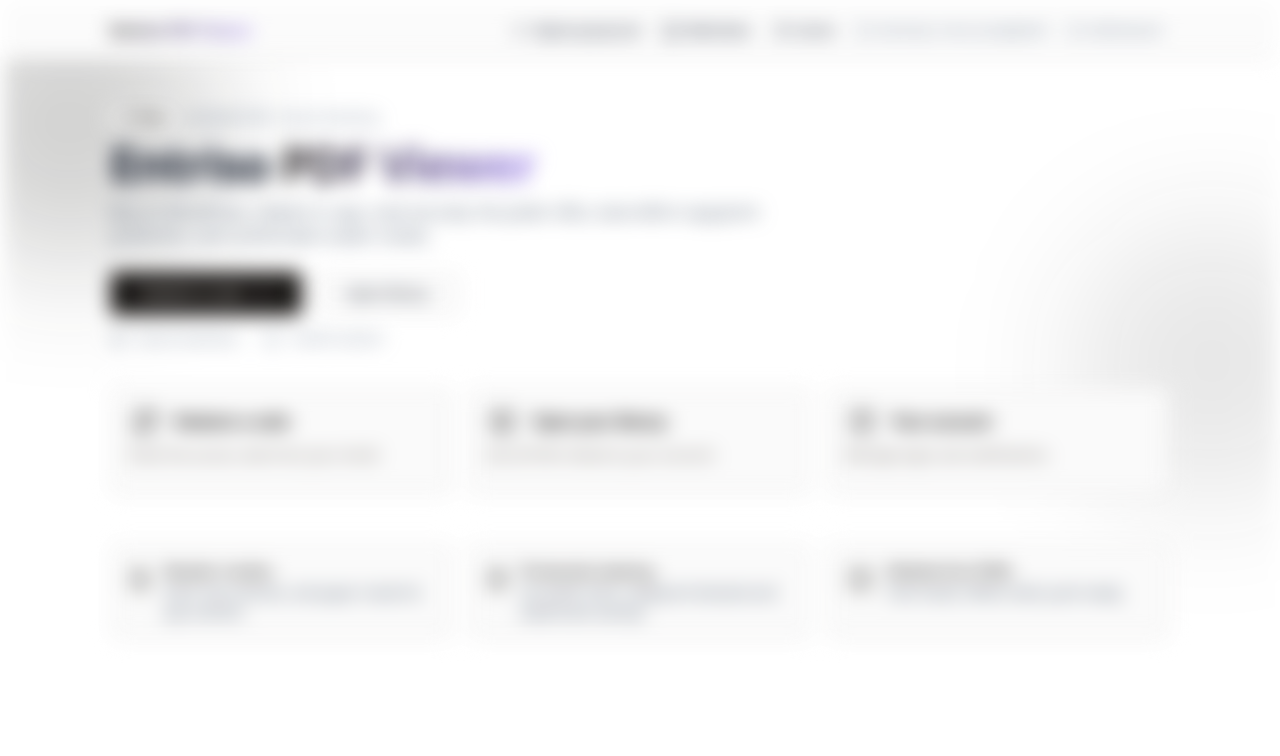
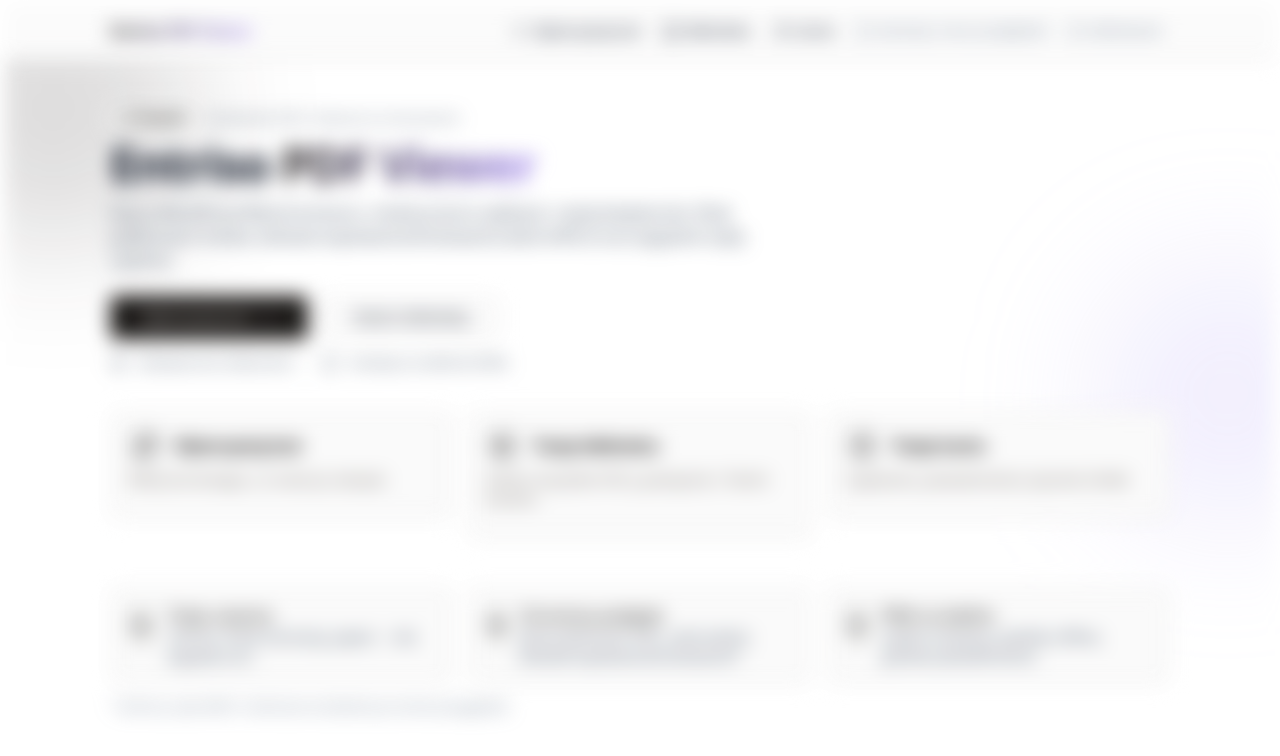
Before and after one commit to MatBRepo/pdf-viewer, a Next.js app: page / in a window 1280 px wide. Shown: the top 756 px of the page. Built offline with nearby package versions, Linux system fonts and the light colour scheme.

Commit message:
New interface v-4

```diff
--- a/app/page.tsx
+++ b/app/page.tsx
@@ -1,107 +1,240 @@
 "use client";
 
 import Link from "next/link";
+import { useReducedMotion } from "framer-motion";
 import { motion } from "framer-motion";
-import { Card, CardHeader, CardTitle, CardDescription, CardContent } from "@/components/ui/card";
+import {
+  Card,
+  CardHeader,
+  CardTitle,
+  CardDescription,
+  CardContent,
+} from "@/components/ui/card";
 import { Button } from "@/components/ui/button";
 import { Badge } from "@/components/ui/badge";
-import { KeyRound, Library, UserRound, ShieldCheck, Smartphone, Moon, Sun, FileText, ChevronRight, Sparkles } from "lucide-react";
+import {
+  KeyRound,
+  Library,
+  UserRound,
+  ShieldCheck,
+  Smartphone,
+  Moon,
+  Sun,
+  FileText,
+  ChevronRight,
+  Sparkles,
+} from "lucide-react";
+import type { ComponentType } from "react";
 
 export default function Home() {
+  const prefersReduced = useReducedMotion();
+
+  const fadeUp = (delay = 0) => ({
+    initial: { opacity: 0, y: prefersReduced ? 0 : 12 },
+    animate: { opacity: 1, y: 0, transition: { duration: 0.6, delay } },
+  });
+
+  const listStagger = {
+    initial: {},
+    animate: {
+      transition: {
+        staggerChildren: prefersReduced ? 0 : 0.06,
+        delayChildren: 0.05,
+      },
+    },
+  };
+
+  const item = {
+    initial: { opacity: 0, y: prefersReduced ? 0 : 10, scale: 0.99 },
+    animate: {
+      opacity: 1,
+      y: 0,
+      scale: 1,
+      transition: { duration: 0.45, ease: "easeOut" },
+    },
+  };
+
   return (
     <main className="relative overflow-hidden">
-      {/* Decorative gradient blobs */}
+      {/* Dekoracyjne plamy (ciemny/jaśniejszy tryb) */}
       <div aria-hidden className="pointer-events-none absolute inset-0 -z-10">
-        <div className="absolute -top-20 -left-20 h-72 w-72 rounded-full bg-primary/20 blur-3xl" />
-        <div className="absolute top-40 -right-20 h-72 w-72 rounded-full bg-primary/10 blur-3xl" />
+        <div className="absolute -top-24 -left-24 h-72 w-72 rounded-full bg-primary/15 blur-3xl dark:bg-primary/25" />
+        <div className="absolute top-48 -right-24 h-72 w-72 rounded-full bg-violet-300/20 blur-3xl dark:bg-violet-400/20" />
       </div>
 
-      <section className="container py-12">
-        <motion.div initial={{ opacity: 0, y: 12 }} animate={{ opacity: 1, y: 0 }} transition={{ duration: 0.6 }}>
-          <div className="flex items-center gap-2 text-xs text-slate-500 dark:text-slate-400">
+      <section className="container py-10 md:py-12">
+        {/* Pasek „Nowość” + hero */}
+        <motion.div {...fadeUp(0)}>
+          <div className="flex flex-wrap items-center gap-2 text-xs text-slate-600 dark:text-slate-400">
             <Badge variant="secondary" className="gap-1">
-              <Sparkles className="h-3.5 w-3.5" /> New
+              <Sparkles className="h-3.5 w-3.5" /> Nowość
             </Badge>
-            <span>Installable PWA · Secure streaming</span>
+            <span className="opacity-80">Instalowalna PWA • Bezpieczne streamowanie</span>
           </div>
 
-          <h1 className="mt-3 text-4xl md:text-5xl font-semibold tracking-tight">
-            Entriso <span className="bg-gradient-to-r from-primary to-violet-400 bg-clip-text text-transparent">PDF Viewer</span>
+          <h1 className="mt-3 text-4xl font-semibold tracking-tight md:text-5xl">
+            Entriso{" "}
+            <span className="bg-gradient-to-r from-primary to-violet-400 bg-clip-text text-transparent">
+              PDF Viewer
+            </span>
           </h1>
-          <p className="text-slate-600 dark:text-slate-300 mt-3 max-w-2xl">
-            Buy on WordPress, redeem in app, read securely. No public URLs, best‑effort copy/print protection, and comfortable reader modes.
+          <p className="mt-3 max-w-2xl text-slate-700 dark:text-slate-300">
+            Kup w WordPress/WooCommerce, zrealizuj kod w aplikacji i czytaj bezpiecznie.
+            Brak publicznych linków, blokada kopiowania/drukowania (best-effort) oraz wygodne tryby czytania.
           </p>
 
           <div className="mt-6 flex flex-wrap gap-3">
             <Button asChild size="lg" className="group">
-              <Link href="/redeem">
-                Redeem a code
+              <Link href="/redeem" aria-label="Przejdź do wykorzystania kodu">
+                Wykorzystaj kod
                 <ChevronRight className="ml-1 h-4 w-4 transition-transform group-hover:translate-x-0.5" />
               </Link>
             </Button>
             <Button asChild size="lg" variant="outline">
-              <Link href="/library">Open library</Link>
+              <Link href="/library" aria-label="Otwórz bibliotekę">
+                Otwórz bibliotekę
+              </Link>
             </Button>
           </div>
 
-          <div className="mt-4 flex items-center gap-3 text-xs text-slate-500">
-            <ShieldCheck className="h-4 w-4" /> Secure streaming
+          <div className="mt-4 flex flex-wrap items-center gap-3 text-xs text-slate-600 dark:text-slate-400">
+            <ShieldCheck className="h-4 w-4" /> Zabezpieczone odtwarzanie
             <span className="opacity-50">•</span>
-            <Smartphone className="h-4 w-4" /> Install on phone
+            <Smartphone className="h-4 w-4" /> Instalacja na telefonie (PWA)
           </div>
         </motion.div>
 
-        {/* Primary actions */}
-        <div className="mt-10 grid grid-cols-1 sm:grid-cols-3 gap-4">
-          <FeatureCard href="/redeem" Icon={KeyRound} title="Redeem a code" description="Paste the access code from your email." />
-          <FeatureCard href="/library" Icon={Library} title="Open your library" description="See all PDFs linked to your account." />
-          <FeatureCard href="/account" Icon={UserRound} title="Your account" description="Manage login and notifications." />
-        </div>
+        {/* Karty główne */}
+        <motion.div
+          className="mt-10 grid grid-cols-1 gap-4 sm:grid-cols-2 lg:grid-cols-3"
+          variants={listStagger}
+          initial="initial"
+          animate="animate"
+        >
+          <motion.div variants={item}>
+            <FeatureCard
+              href="/redeem"
+              Icon={KeyRound}
+              title="Wykorzystaj kod"
+              description="Wklej kod dostępu z e-maila po zakupie."
+            />
+          </motion.div>
+          <motion.div variants={item}>
+            <FeatureCard
+              href="/library"
+              Icon={Library}
+              title="Twoja biblioteka"
+              description="Zobacz wszystkie PDF-y powiązane z Twoim kontem."
+            />
+          </motion.div>
+          <motion.div variants={item}>
+            <FeatureCard
+              href="/account"
+              Icon={UserRound}
+              title="Twoje konto"
+              description="Logowanie, powiadomienia, łączenie źródeł."
+            />
+          </motion.div>
+        </motion.div>
 
-        {/* Highlights */}
-        <motion.div initial={{ opacity: 0, y: 10 }} animate={{ opacity: 1, y: 0 }} transition={{ delay: 0.1, duration: 0.5 }} className="mt-12 grid grid-cols-1 md:grid-cols-3 gap-4">
-          <SmallCard icon={<Moon className="h-4 w-4" />} title="Reader modes" description="Dark, low‑contrast, and paper mode for eye comfort." />
-          <SmallCard icon={<ShieldCheck className="h-4 w-4" />} title="Protected viewing" description="No public URLs; copy/print blocked and watermark overlay." />
-          <SmallCard icon={<Smartphone className="h-4 w-4" />} title="Mobile‑first PWA" description="Fast install, offline shell, push‑ready." />
+        {/* Wyróżnienia / cechy */}
+        <motion.div
+          className="mt-12 grid grid-cols-1 gap-4 md:grid-cols-3"
+          variants={listStagger}
+          initial="initial"
+          animate="animate"
+        >
+          <motion.div variants={item}>
+            <SmallCard
+              icon={<Moon className="h-4 w-4" />}
+              title="Tryby czytania"
+              description="Ciemny, niskie kontrasty, papier — dla wygody oczu."
+            />
+          </motion.div>
+          <motion.div variants={item}>
+            <SmallCard
+              icon={<ShieldCheck className="h-4 w-4" />}
+              title="Chroniony podgląd"
+              description="Brak publicznych URL, znaki wodne, blokada kopiowania/drukowania*."
+            />
+          </motion.div>
+          <motion.div variants={item}>
+            <SmallCard
+              icon={<Smartphone className="h-4 w-4" />}
+              title="PWA na telefon"
+              description="Szybka instalacja, powłoka offline, gotowe powiadomienia."
+            />
+          </motion.div>
         </motion.div>
+
+        <p className="mt-4 text-xs text-slate-500">
+          * Ochrona „best-effort”: techniczne utrudnienia po stronie przeglądarki.
+        </p>
       </section>
     </main>
   );
 }
 
-function FeatureCard({ href, Icon, title, description }: { href: string; Icon: any; title: string; description: string; }) {
+type IconComp = ComponentType<{ className?: string }>;
+
+function FeatureCard({
+  href,
+  Icon,
+  title,
+  description,
+}: {
+  href: string;
+  Icon: IconComp;
+  title: string;
+  description: string;
+}) {
   return (
-    <Card className="group relative overflow-hidden transition-all hover:shadow-lg">
-      <Link href={href} className="block p-4">
+    <Card className="group relative overflow-hidden transition-all hover:shadow-lg dark:hover:shadow-black/30">
+      <Link href={href} className="block p-4 focus:outline-none focus-visible:ring-2 focus-visible:ring-primary/60 rounded-2xl">
         <CardHeader className="p-0">
           <div className="flex items-center gap-3">
-            <span className="rounded-xl p-2 bg-primary/10 transition-colors group-hover:bg-primary/15">
-              <Icon className="h-5 w-5 text-primary" />
+            <span className="rounded-xl bg-primary/10 p-2 text-primary transition-colors group-hover:bg-primary/15">
+              <Icon className="h-5 w-5" />
             </span>
-            <CardTitle className="text-base flex items-center gap-1">
+            <CardTitle className="flex items-center gap-1 text-base">
               {title}
-              <ChevronRight className="h-4 w-4 opacity-0 -translate-x-1 transition-all group-hover:opacity-100 group-hover:translate-x-0" />
+              <ChevronRight className="h-4 w-4 -translate-x-1 opacity-0 transition-all group-hover:translate-x-0 group-hover:opacity-100" />
             </CardTitle>
           </div>
           <CardDescription className="mt-1">{description}</CardDescription>
         </CardHeader>
         <CardContent className="p-0">
-          <motion.div layoutId="underline" className="mt-3 h-px w-full origin-left scale-x-0 bg-gradient-to-r from-primary/40 to-transparent transition-transform group-hover:scale-x-100" />
+          <motion.span
+            layoutId="underline"
+            className="mt-3 block h-px w-full origin-left scale-x-0 bg-gradient-to-r from-primary/40 to-transparent transition-transform group-hover:scale-x-100"
+          />
         </CardContent>
       </Link>
     </Card>
   );
 }
 
-function SmallCard({ icon, title, description }: { icon: React.ReactNode; title: string; description: string; }) {
+function SmallCard({
+  icon,
+  title,
+  description,
+}: {
+  icon: React.ReactNode;
+  title: string;
+  description: string;
+}) {
   return (
-    <Card className="transition-all hover:shadow-md">
+    <Card className="transition-all hover:shadow-md dark:hover:shadow-black/30">
       <CardContent className="p-4">
         <div className="flex items-start gap-3">
-          <div className="mt-1 grid h-8 w-8 place-items-center rounded-lg bg-primary/10 text-primary">{icon}</div>
+          <div className="mt-1 grid h-9 w-9 place-items-center rounded-lg bg-primary/10 text-primary">
+            {icon}
+          </div>
           <div>
             <div className="font-medium">{title}</div>
-            <div className="text-sm text-slate-600 dark:text-slate-400">{description}</div>
+            <div className="text-sm text-slate-600 dark:text-slate-400">
+              {description}
+            </div>
           </div>
         </div>
       </CardContent>
--- a/components/NavBar.tsx
+++ b/components/NavBar.tsx
@@ -20,11 +20,45 @@ export default function NavBar() {
 
   // Mobile menu
   const [open, setOpen] = useState(false);
+  const headerRef = useRef<HTMLElement>(null);
+  const [navTop, setNavTop] = useState(56); // fallback ~56px
 
+  // Compute header height for menu top
   useEffect(() => {
-    // Close menu on route change
+    const el = headerRef.current;
+    if (!el) return;
+    const setH = () => setNavTop(el.offsetHeight || 56);
+    setH();
+    const ro = new ResizeObserver(setH);
+    ro.observe(el);
+    return () => ro.disconnect();
+  }, []);
+
+  // Close menu on route change, restore scroll
+  useEffect(() => {
     setOpen(false);
   }, [pathname]);
+
+  // Scroll lock while open
+  useEffect(() => {
+    if (open) {
+      const { scrollY } = window;
+      document.body.style.position = "fixed";
+      document.body.style.top = `-${scrollY}px`;
+      document.body.style.left = "0";
+      document.body.style.right = "0";
+      document.body.style.width = "100%";
+      return () => {
+        const y = document.body.style.top;
+        document.body.style.position = "";
+        document.body.style.top = "";
+        document.body.style.left = "";
+        document.body.style.right = "";
+        document.body.style.width = "";
+        window.scrollTo(0, parseInt(y || "0") * -1);
+      };
+    }
+  }, [open]);
 
   useEffect(() => {
     // PWA installed?
@@ -79,13 +113,16 @@ export default function NavBar() {
     } catch {}
   }
 
-  // Basic styles
   const linkBase =
     "inline-flex items-center gap-1.5 px-2.5 py-1.5 rounded-lg transition hover:bg-slate-100 active:scale-[0.98] dark:hover:bg-white/10";
   const active = "text-primary bg-primary/10 hover:bg-primary/15 dark:text-primary";
 
   return (
-    <header className="sticky top-0 z-30 border-b bg-white/80 backdrop-blur supports-[backdrop-filter]:backdrop-blur dark:bg-black/40">
+    <>
+      <header
+        ref={headerRef}
+        className="sticky top-0 z-50 border-b bg-white/80 backdrop-blur supports-[backdrop-filter]:backdrop-blur dark:bg-black/40"
+      >
         <div className="container max-w-5xl mx-auto py-3 flex items-center gap-3">
           {/* Brand */}
           <Link href="/" className="font-semibold tracking-tight no-underline">
@@ -165,22 +202,36 @@ export default function NavBar() {
             className="ml-auto sm:hidden inline-flex items-center justify-center rounded-lg p-2 hover:bg-slate-100 active:scale-[0.98] dark:hover:bg-white/10"
             aria-label="Menu"
             aria-expanded={open}
-          aria-controls="mobile-nav"
+            aria-controls="mobile-nav-panel"
             onClick={() => setOpen((v) => !v)}
           >
             {open ? <X size={18} /> : <Menu size={18} />}
           </button>
         </div>
+      </header>
 
-      {/* Mobile dropdown (collapsible) */}
+      {/* Click-away overlay (under the panel) */}
+      {open && (
+        <button
+          aria-hidden
+          className="fixed inset-0 z-40 bg-black/30 backdrop-blur-[2px] sm:hidden"
+          onClick={() => setOpen(false)}
+        />
+      )}
+
+      {/* Fixed mobile panel (above overlay & content) */}
       <div
-        id="mobile-nav"
-        className={`sm:hidden overflow-hidden transition-[max-height,opacity] duration-300 ${
-          open ? "max-h-96 opacity-100" : "max-h-0 opacity-0"
+        id="mobile-nav-panel"
+        role="dialog"
+        aria-modal="true"
+        className={`fixed left-0 right-0 sm:hidden z-50 transition-transform duration-300 ease-out ${
+          open ? "translate-y-0 opacity-100" : "-translate-y-3 opacity-0 pointer-events-none"
         }`}
+        style={{ top: navTop }}
       >
         <div className="container max-w-5xl mx-auto pb-3">
-          <div className="grid grid-cols-1 gap-1 text-sm">
+          <div className="rounded-2xl border bg-white/95 shadow-xl ring-1 ring-black/5 dark:bg-zinc-900/95 dark:border-zinc-800">
+            <div className="grid grid-cols-1 gap-1 text-sm p-1">
               <Link
                 href="/redeem"
                 className={`flex items-center gap-2 rounded-lg px-3 py-2 hover:bg-slate-100 dark:hover:bg-white/10 ${
@@ -209,7 +260,7 @@ export default function NavBar() {
                 <span>Konto</span>
               </Link>
 
-            {/* Install & notifications as rows */}
+              {/* Install & notifications */}
               {!installed && canInstall && (
                 <button
                   onClick={handleInstall}
@@ -244,15 +295,7 @@ export default function NavBar() {
             </div>
           </div>
         </div>
-
-      {/* Click-away dimmer on mobile when menu open */}
-      {open && (
-        <button
-          aria-hidden
-          className="fixed inset-0 z-20 sm:hidden bg-black/20 backdrop-blur-[2px]"
-          onClick={() => setOpen(false)}
-        />
-      )}
-    </header>
+      </div>
+    </>
   );
 }
```
Lines whose indentation alone changed are shown as unchanged.
